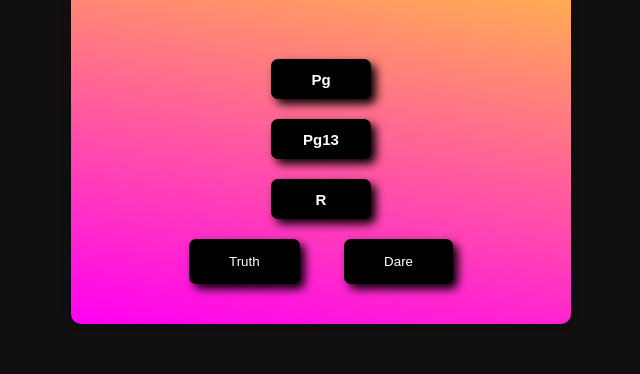
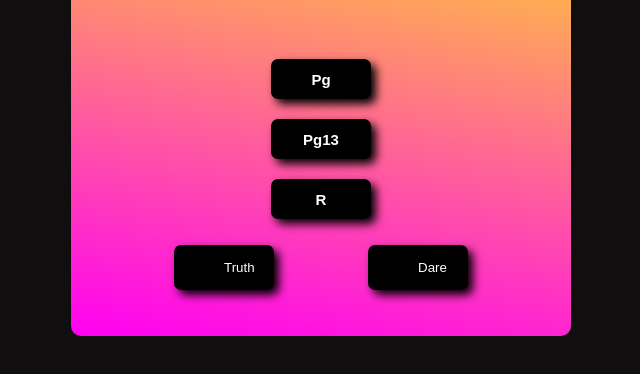
Before and after one commit to francistobi/truth-or-dare-game, a website: page index.html in a window 1280 px wide. Shown: the part 270-644 px from the top of the page, without its empty margins (319-959 px from the left). Drawn offline with Linux system fonts and the light colour scheme.

Commit message:
new commit

```diff
--- a/css-files/tord.css
+++ b/css-files/tord.css
@@ -33,19 +33,25 @@ h2 {
   padding: 10px;
 }
 .options {
-  margin-top: 20px;
-  display: inline;
+    margin-top: 20px;
+  display:grid;
+  grid-template-columns:repeat(2, 4fr);
+  column-gap: 10px;
+  margin: 10px 25px;
+  padding: 1rem;
 }
 .truth,
 .dare {
   background-color: black;
-  display: inline;
   color: #fff;
   border: none;
-  padding: 15px 40px;
+  width: 50%;
+  max-width: 30px;
+  padding: 15px 50px;
   border-radius: 7px;
   cursor: pointer;
-  margin: 20px 20px;
+  margin: 0  auto;
+  align-items: center;
   box-shadow: 5px 5px 10px 0px rgb(0, 0, 0);
 }
 
--- a/index.html
+++ b/index.html
@@ -21,8 +21,7 @@
         </div>
         <!-- <button class="btn">Next</button> -->
         <div class="options">
-          <button class="truth">Truth</button></div>
-          <div class="options">
+          <button class="truth">Truth</button>
           <button class="dare">Dare</button>
         </div>
       </div>
```
